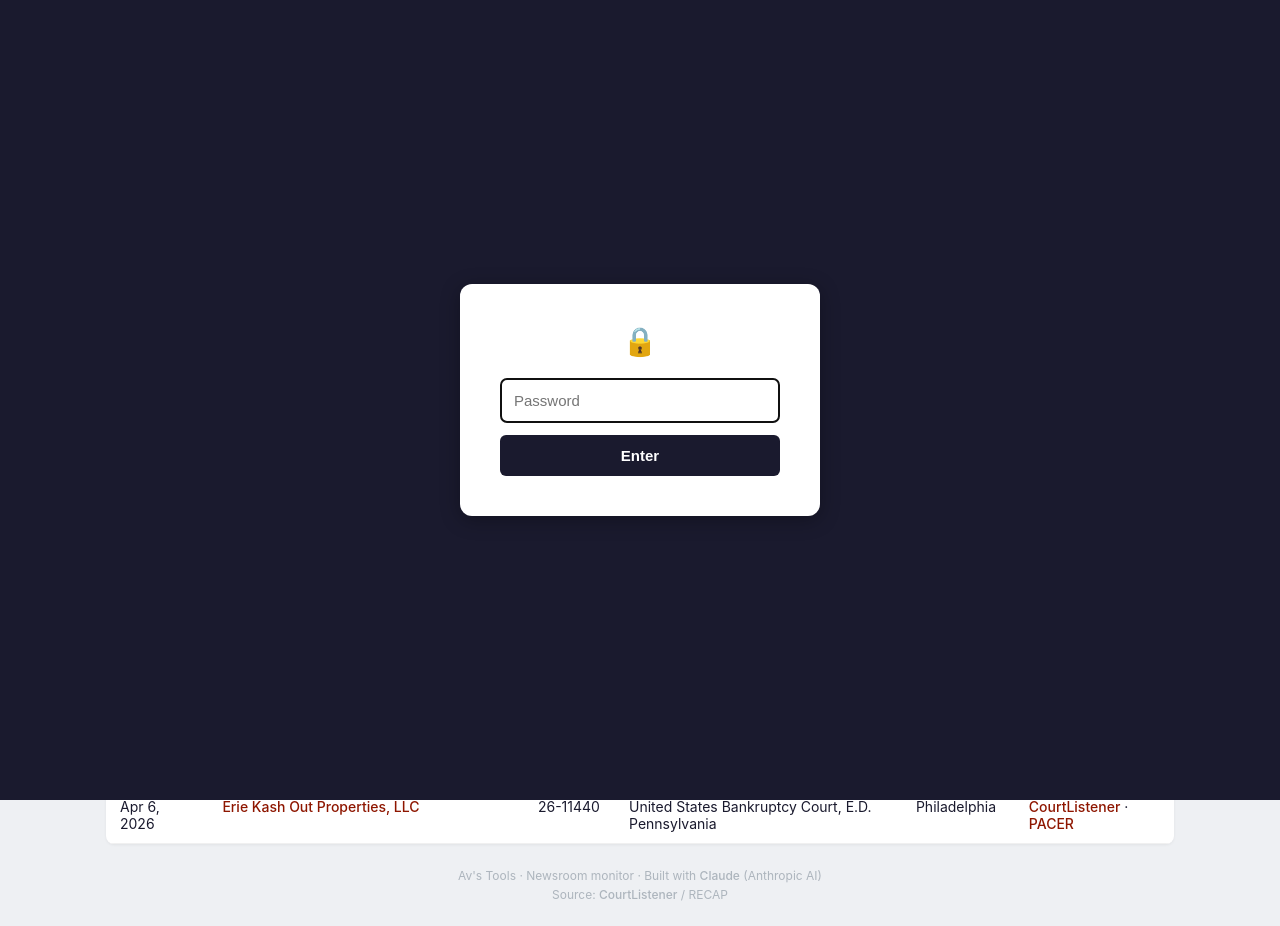
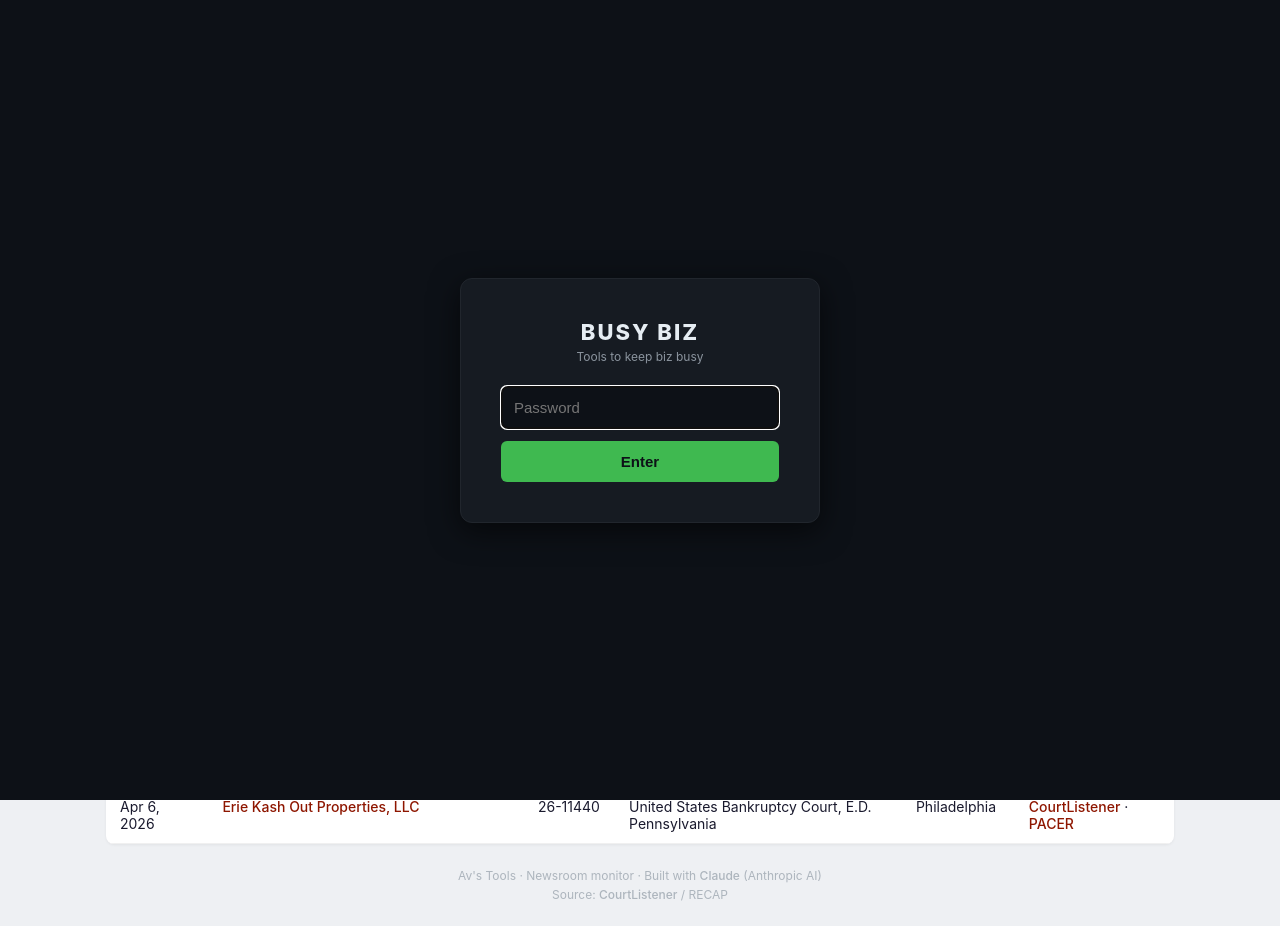
Before and after one commit to abgutman/bankruptcy-tracker, a plain HTML site: page bankruptcy_dashboard.html in a window 1280 px wide. Drawn offline with Linux system fonts and the light colour scheme; grey boxes are pictures that could not be loaded.

Commit message:
Force rebuild: adopt dark Busy Biz gate + home link on all pages

```diff
--- a/bankruptcy_dashboard.html
+++ b/bankruptcy_dashboard.html
@@ -35,16 +35,17 @@
 </head>
 <body>
 
-<div id="auth-gate" style="position:fixed;inset:0;background:#1a1a2e;z-index:99999;display:flex;align-items:center;justify-content:center;">
-  <div style="background:white;padding:40px;border-radius:12px;text-align:center;max-width:360px;width:90%;box-shadow:0 4px 20px rgba(0,0,0,0.3);">
-    <div style="font-size:28px;margin-bottom:20px;">&#128274;</div>
+<div id="auth-gate" style="position:fixed;inset:0;background:#0d1117;z-index:99999;display:flex;align-items:center;justify-content:center;">
+  <div style="background:#161b22;border:1px solid #21262d;padding:40px;border-radius:12px;text-align:center;max-width:360px;width:90%;box-shadow:0 8px 30px rgba(0,0,0,0.6);">
+    <div style="font-size:22px;font-weight:800;letter-spacing:2px;color:#e6edf3;margin-bottom:4px;">BUSY BIZ</div>
+    <div style="font-size:12px;color:#8b949e;margin-bottom:22px;">Tools to keep biz busy</div>
     <input id="auth-pw" type="password" placeholder="Password" autofocus
-      style="width:100%;padding:12px;border:2px solid #ddd;border-radius:6px;font-size:15px;margin-bottom:12px;box-sizing:border-box;"
+      style="width:100%;padding:12px;border:1px solid #30363d;background:#0d1117;color:#e6edf3;border-radius:6px;font-size:15px;margin-bottom:12px;box-sizing:border-box;"
       onkeydown="if(event.key==='Enter')checkPw()">
     <button onclick="checkPw()"
-      style="width:100%;padding:12px;background:#1a1a2e;color:white;border:none;border-radius:6px;font-size:15px;font-weight:600;cursor:pointer;">
+      style="width:100%;padding:12px;background:#3fb950;color:#0d1117;border:none;border-radius:6px;font-size:15px;font-weight:700;cursor:pointer;">
       Enter</button>
-    <p id="auth-err" style="color:#c0392b;font-size:13px;margin-top:10px;display:none;">Incorrect password</p>
+    <p id="auth-err" style="color:#f85149;font-size:13px;margin-top:10px;display:none;">Incorrect password</p>
   </div>
 </div>
 <script>
@@ -67,13 +68,13 @@
 }
 </script>
 
-<a href="https://abgutman.github.io/av-tools/" style="position:fixed;top:12px;right:12px;z-index:9998;background:#1a1a2e;color:white;padding:6px 14px;border-radius:6px;text-decoration:none;font-size:13px;font-weight:600;box-shadow:0 2px 6px rgba(0,0,0,0.2);">Av's Tools Homepage</a>
+<a href="https://abgutman.github.io/busy-biz/" style="position:fixed;top:12px;right:12px;z-index:9998;background:#161b22;color:#e6edf3;border:1px solid #30363d;padding:6px 14px;border-radius:6px;text-decoration:none;font-size:13px;font-weight:600;box-shadow:0 2px 6px rgba(0,0,0,0.4);">Busy Biz</a>
 
 <div style="position:fixed;right:0;top:50%;transform:translateY(-50%);background:#c0392b;color:white;padding:12px 8px;font-size:11px;font-weight:700;letter-spacing:1px;writing-mode:vertical-rl;text-orientation:mixed;z-index:9999;border-radius:4px 0 0 4px;box-shadow:-2px 0 8px rgba(0,0,0,0.2);">AI-BUILT DASHBOARD &mdash; NEVER CITE DIRECTLY &mdash; ALWAYS CHECK THE DOCKET</div>
 
 <div class="header">
   <h1>Bankruptcy Tracker <img src="https://media.giphy.com/media/8nM6YNtvjuezzD7DNh/giphy.gif" style="height:64px;border-radius:6px;vertical-align:middle;margin-left:8px;"></h1>
-  <p>Chapter 11 filings from the Philadelphia region &middot; All federal courts &middot; Updated 2026-06-16 13:53 ET</p>
+  <p>Chapter 11 filings from the Philadelphia region &middot; All federal courts &middot; Updated 2026-06-16 17:17 ET</p>
 </div>
 
 <div class="container">
```
Also changed, not shown: bankruptcy_cases/73154006.html (+8 -7 lines), bankruptcy_cases/73165199.html (+8 -7 lines), bankruptcy_cases/73165305.html (+8 -7 lines), bankruptcy_cases/73184787.html (+8 -7 lines), bankruptcy_cases/73204528.html (+8 -7 lines), bankruptcy_cases/73205273.html (+8 -7 lines), bankruptcy_cases/73209855.html (+8 -7 lines), bankruptcy_cases/73294617.html (+8 -7 lines), bankruptcy_cases/73388469.html (+8 -7 lines).
